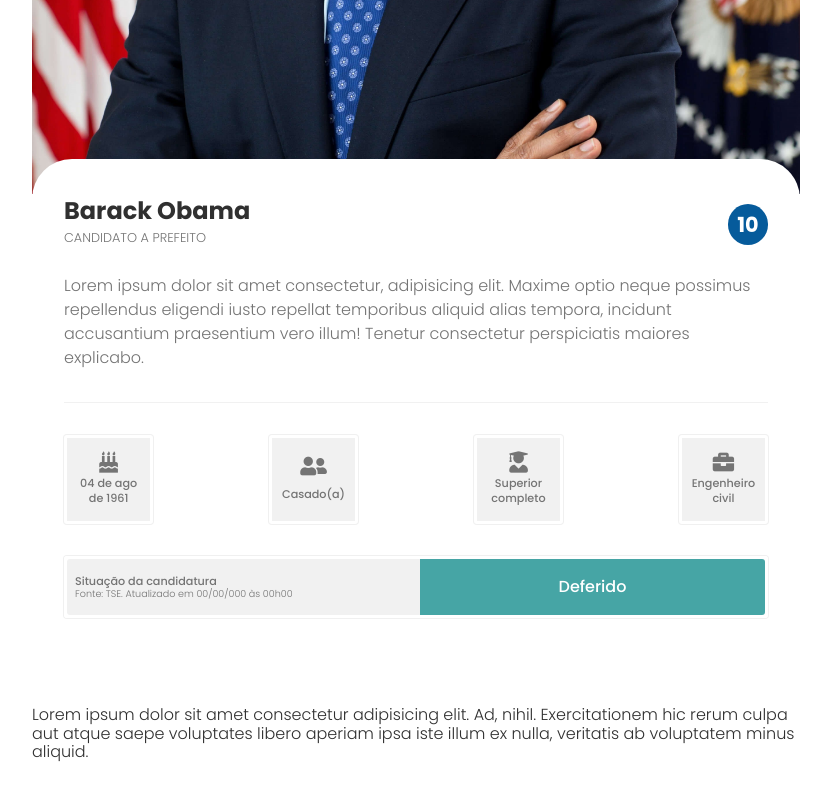
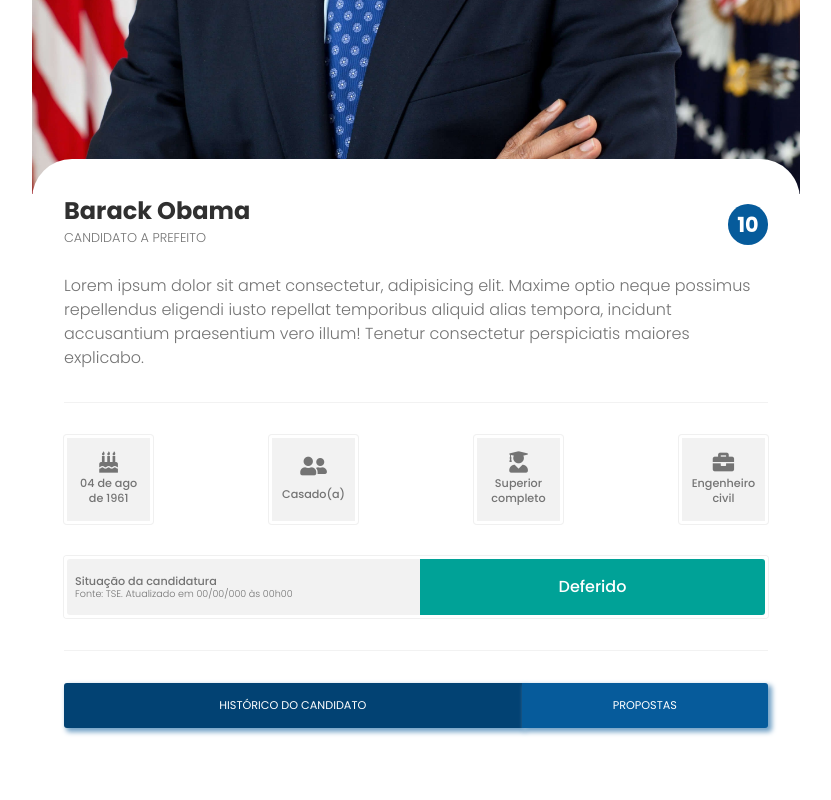
Before and after one commit to TrellixVulnTeam/mundiware-assessment_MTR2, a website: page index.html in a window 1280 px wide. Shown: the part 560-1360 px from the top of the page, without its empty margins (224-1055 px from the left). Before the commit the page ends 1338 px from the top, so only its background shows below. Drawn offline with nearby package versions, Linux system fonts and the light colour scheme.

Commit message:
History and proposal buttons

```diff
--- a/index.html
+++ b/index.html
@@ -1,6 +1,5 @@
 <!DOCTYPE html>
 <html lang="en">
-
 	<head>
 		<meta charset="UTF-8" />
 		<meta name="viewport" content="width=device-width, initial-scale=1.0" />
@@ -10,8 +9,7 @@
 		<!-- Style Sheets -->
 		<link rel="stylesheet" href="node_modules/normalize.css/normalize.css" />
 		<link rel="stylesheet" href="node_modules/@fortawesome/fontawesome-free/css/all.css" />
-    <link rel="stylesheet"
-        href="https://fonts.googleapis.com/css2?family=Poppins:ital,wght@0,300;0,400;0,500;0,700;1,400&display=swap" />
+		<link rel="stylesheet" href="https://fonts.googleapis.com/css2?family=Poppins:ital,wght@0,300;0,400;0,500;0,700;1,400&display=swap" />
 		<link rel="stylesheet" href="src/styles/style.css" />
 	</head>
 
@@ -27,8 +25,7 @@
 		<main>
 			<section class="profile">
 				<div>
-                <img class="profile__picture" src="public/assets/profile-obama.jpg"
-                    alt="Foto do perfil do candidato Barack Obama" />
+					<img class="profile__picture" src="public/assets/profile-obama.jpg" alt="Foto do perfil do candidato Barack Obama" />
 				</div>
 
 				<div class="summary">
@@ -41,12 +38,9 @@
 						<div class="summary__affiliation">10</div>
 					</div>
 
-                <p class="summary__desc">Lorem ipsum dolor sit amet consectetur, adipisicing elit. Maxime optio neque
-                    possimus repellendus eligendi iusto repellat temporibus aliquid alias tempora, incidunt accusantium
-                    praesentium vero illum! Tenetur consectetur perspiciatis maiores explicabo.
-                </p>
+					<p class="summary__desc">Lorem ipsum dolor sit amet consectetur, adipisicing elit. Maxime optio neque possimus repellendus eligendi iusto repellat temporibus aliquid alias tempora, incidunt accusantium praesentium vero illum! Tenetur consectetur perspiciatis maiores explicabo.</p>
 
-                <hr>
+					<hr />
 
 					<div class="summary__info">
 						<div class="info">
@@ -77,16 +71,27 @@
 								<p>Fonte: TSE. Atualizado em 00/00/000 às 00h00</p>
 							</div>
 
-                        <div class="status__view">
-                            Deferido
-                        </div>
-                    </div>
+							<div class="status__view">Deferido</div>
 						</div>
 					</div>
 
-            <p>Lorem ipsum dolor sit amet consectetur adipisicing elit. Ad, nihil. Exercitationem hic rerum culpa aut atque saepe voluptates libero aperiam ipsa iste illum ex nulla, veritatis ab voluptatem minus aliquid.</p>
+					<hr />
+
+					<div class="about">
+						<a href="/">
+							<div class="about__history">
+								<h3>HISTÓRICO DO CANDIDATO</h3>
+							</div>
+						</a>
+
+						<a href="/">
+							<div class="about__proposals">
+								<h3>PROPOSTAS</h3>
+							</div>
+						</a>
+					</div>
+				</div>
 			</section>
 		</main>
 	</body>
-
 </html>
--- a/src/styles/style.css
+++ b/src/styles/style.css
@@ -13,7 +13,12 @@
     border-right: 0;
     border-bottom: 0;
     border-left: 0;
-    border-color: #f1f1f1;
+    border-color: #f2f2f2;
+}
+
+a {
+    text-decoration: none;
+    color: inherit;
 }
 
 /* Header */
@@ -98,7 +103,7 @@
     padding: 0.8em;
     width: 3.6em;
     height: 3.6em;
-    background-color: #f1f1f1;
+    background-color: #f2f2f2;
     color: #747474;
     border: 0.2em solid #ffffff;
     border-radius: 3px;
@@ -128,7 +133,7 @@
     flex-direction: column;
     justify-content: center;
     width: 50%;
-    background-color: #f1f1f1;
+    background-color: #f2f2f2;
     color: #747474;
     border-radius: 3px 0 0 3px;
     height: 3.5em;
@@ -160,7 +165,56 @@
     width: 50%;
     height: 3.5em;
     font-weight: 500;
-    background-color: #46a5a5;
+    background-color: #00a297;
     color: #ffffff;
     border-radius: 0 3px 3px 0;
 }
+
+.summary .about {
+    display: flex;
+}
+
+.summary .about a:first-child {
+    width: 65%;
+}
+
+.summary .about a:last-child {
+    width: 35%;
+}
+
+.about .about__history {
+    text-align: center;
+    margin: 0;
+    padding: 0.5em 0.3em;
+    font-size: 0.6em;
+    border-radius: 3px 0 0 3px;
+    box-shadow: 3px 3px 5px 1px #75a3c7;
+    color: #ffffff;
+    background-color: #024273;
+}
+
+.about .about__proposals {
+    text-align: center;
+    margin: 0;
+    padding: 0.5em 0.3em;
+    font-size: 0.6em;
+    border-radius: 0 3px 3px 0;
+    box-shadow: 3px 3px 5px 1px #75a3c7;
+    color: #ffffff;
+    background-color: #065b9b;
+}
+
+.about .about__history:hover {
+    background-color: #177ac5;
+    transition: 0.5s;
+}
+
+.about .about__proposals:hover {
+    background-color: #177ac5;
+    transition: 0.5s;
+}
+
+.about .about__proposals h3,
+.about .about__history h3 {
+    font-weight: 400;
+}
```
Lines whose indentation alone changed are shown as unchanged.
